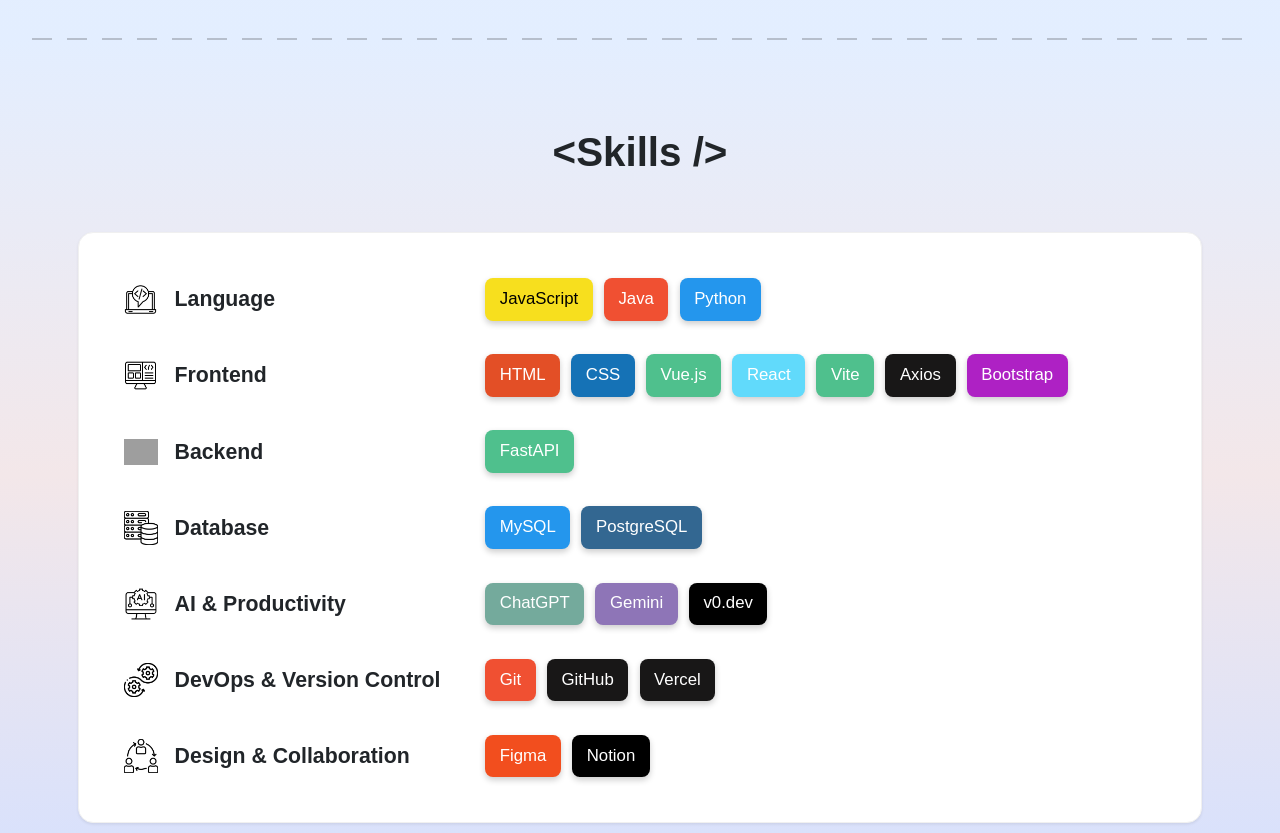
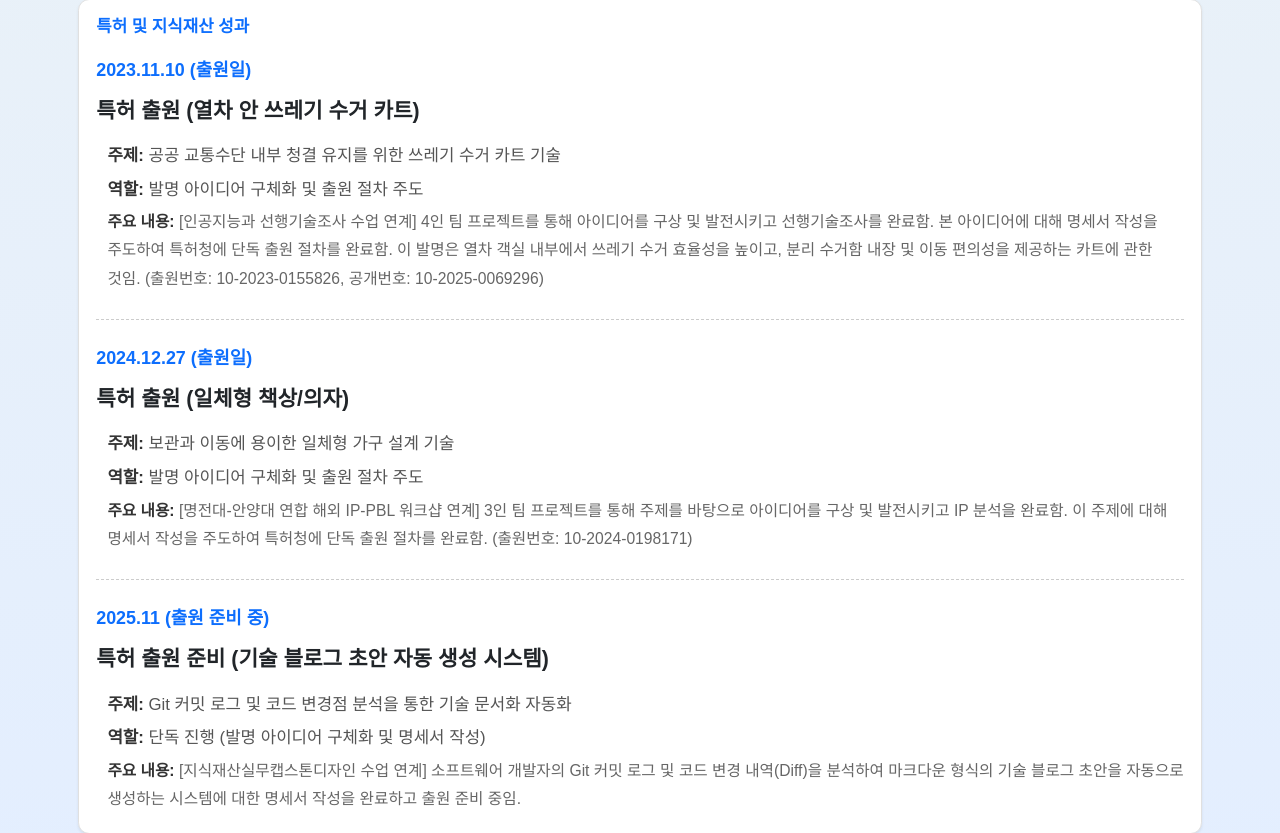
Before and after one commit to leekyuhyun/portfolio, a Vue app: page / in a window 1280 px wide. Shown: the part 2531-3364 px from the top of the page. Built offline with nearby package versions, Linux system fonts and the light colour scheme; grey boxes are pictures that could not be loaded.

Commit message:
feat : 특허 및 소단위전공 성과 내용 추가

```diff
--- a/src/components/Activity/Activity.js
+++ b/src/components/Activity/Activity.js
@@ -1,10 +1,11 @@
-import { onCampusData, offCampusData } from '@/data/activity_data.js'
+import { onCampusData, offCampusData, ipAchievementsData } from '@/data/activity_data.js'
 
 export default {
   setup() {
     const activityData = {
       onCampus: onCampusData,
       offCampus: offCampusData,
+      ipAchievements: ipAchievementsData,
     }
 
     return {
--- a/src/components/Activity/Activity.vue
+++ b/src/components/Activity/Activity.vue
@@ -50,6 +50,31 @@
           </div>
         </div>
       </div>
+
+      <div class="row g-4 activity-card-wrapper mt-4">
+        <div class="col-lg-12" data-aos="fade-up" data-aos-delay="200">
+          <div class="card p-4 shadow-sm h-100">
+            <h3 class="fs-4 mb-4 text-primary fw-bold">{{ activityData.ipAchievements.title }}</h3>
+            <ul class="activity-list list-unstyled mb-0">
+              <li
+                v-for="(item, index) in activityData.ipAchievements.items"
+                :key="'ip-achievements-' + index"
+                class="activity-item"
+              >
+                <p class="activity-period fw-bold">{{ item.period }}</p>
+                <p class="activity-title">{{ item.title }}</p>
+                <div class="activity-details">
+                  <p v-if="item.topic"><strong>주제:</strong> {{ item.topic }}</p>
+                  <p v-if="item.role"><strong>역할:</strong> {{ item.role }}</p>
+                  <p v-if="item.details" class="details-text">
+                    <strong>주요 내용:</strong> {{ item.details }}
+                  </p>
+                </div>
+              </li>
+            </ul>
+          </div>
+        </div>
+      </div>
     </div>
   </section>
 </template>
--- a/src/data/aboutMe_data.js
+++ b/src/data/aboutMe_data.js
@@ -17,6 +17,10 @@
   ],
   trophies: [
     {
+      name: 'AI·IoT 지식재산 융합인재 아이디어 경진대회 우수상',
+      icon: '/assets/image/trophy.png',
+    },
+    {
       name: 'Net 챌린지 캠프 시즌 12 한국정보통신기술협회장상',
       icon: '/assets/image/trophy.png',
     },
--- a/src/data/activity_data.js
+++ b/src/data/activity_data.js
@@ -45,9 +45,43 @@
     },
     {
       period: '2025.07.08 ~ 2025.11.07',
-      title: 'K-디지털 챌린지 : Net 챌린지 캠프 시즌 12 참가',
+      title: 'K-디지털 챌린지 : Net 챌린지 캠프 시즌 12',
       topic: '범죄 취약 계층의 초동 대응을 위한 스마트 장치 및 AI 기반 실시간 대응 서비스',
       role: 'UI/UX 설계 및 프론트엔드 개발',
+    },
+  ],
+}
+
+export const ipAchievementsData = {
+  title: '특허 및 지식재산 성과',
+  items: [
+    {
+      period: '2023.11.10 (출원일)',
+      title: '특허 출원 (열차 안 쓰레기 수거 카트)',
+      topic: '공공 교통수단 내부 청결 유지를 위한 쓰레기 수거 카트 기술',
+      role: '발명 아이디어 구체화 및 출원 절차 주도',
+      details:
+        '[인공지능과 선행기술조사 수업 연계] 4인 팀 프로젝트를 통해 아이디어를 구상 및 발전시키고 선행기술조사를 완료함. 본 아이디어에 대해 명세서 작성을 주도하여 특허청에 단독 출원 절차를 완료함.' +
+        ' 이 발명은 열차 객실 내부에서 쓰레기 수거 효율성을 높이고, 분리 수거함 내장 및 이동 편의성을 제공하는 카트에 관한 것임.' +
+        ' (출원번호: 10-2023-0155826, 공개번호: 10-2025-0069296)',
+    },
+    {
+      period: '2024.12.27 (출원일)',
+      title: '특허 출원 (일체형 책상/의자)',
+      topic: '보관과 이동에 용이한 일체형 가구 설계 기술',
+      role: '발명 아이디어 구체화 및 출원 절차 주도',
+      details:
+        '[명전대-안양대 연합 해외 IP-PBL 워크샵 연계] 3인 팀 프로젝트를 통해 주제를 바탕으로 아이디어를 구상 및 발전시키고 IP 분석을 완료함.' +
+        ' 이 주제에 대해 명세서 작성을 주도하여 특허청에 단독 출원 절차를 완료함.' +
+        ' (출원번호: 10-2024-0198171)',
+    },
+    {
+      period: '2025.11 (출원 준비 중)',
+      title: '특허 출원 준비 (기술 블로그 초안 자동 생성 시스템)',
+      topic: 'Git 커밋 로그 및 코드 변경점 분석을 통한 기술 문서화 자동화',
+      role: '단독 진행 (발명 아이디어 구체화 및 명세서 작성)',
+      details:
+        '[지식재산실무캡스톤디자인 수업 연계] 소프트웨어 개발자의 Git 커밋 로그 및 코드 변경 내역(Diff)을 분석하여 마크다운 형식의 기술 블로그 초안을 자동으로 생성하는 시스템에 대한 명세서 작성을 완료하고 출원 준비 중임.',
     },
   ],
 }
```
